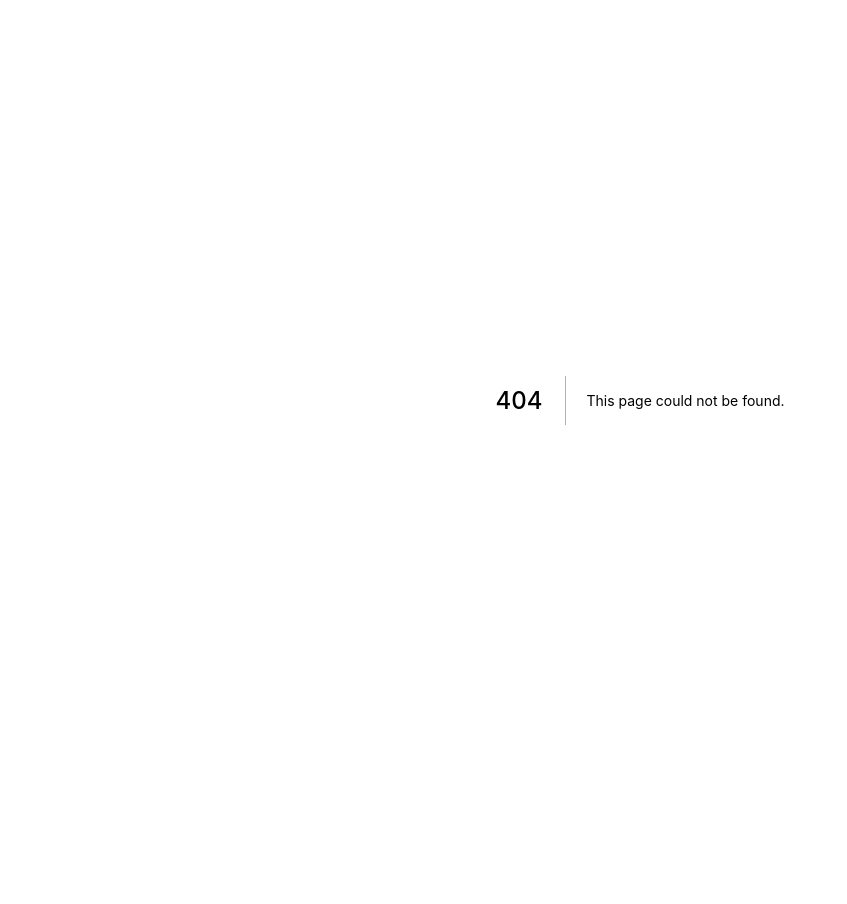
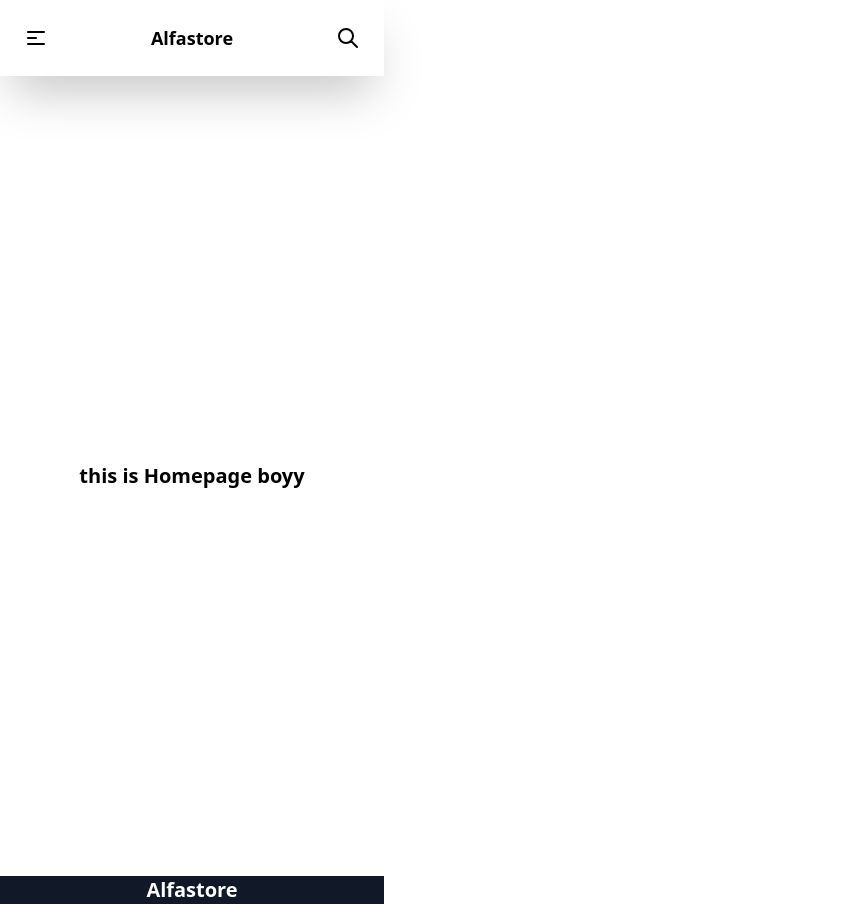
Before and after one commit to Abyanzhafran/alfastore, a Next.js app: page /Homepage in a window 1280 px wide. Before the commit this address had no page. Shown: the whole page, without its empty margins (0-847 px from the left). Before the commit the page ends 800 px from the top, so only its background shows below. Built offline with nearby package versions, Linux system fonts and the light colour scheme.

Commit message:
feat(ui): :sparkles: add headless_ui n update ui

```diff
--- /dev/null
+++ b/components/BaseFooter.tsx
@@ -0,0 +1,11 @@
+const BaseFooter = () => {
+  return (
+    <footer>
+      <div className="bg-gray-900 w-96 flex items-center justify-center">
+        <span className="font-bold text-xl text-white">Alfastore</span>
+      </div>
+    </footer>
+  )
+}
+
+export default BaseFooter
--- /dev/null
+++ b/components/BaseNavbar.tsx
@@ -0,0 +1,21 @@
+const BaseNavbar = () => {
+  return (
+    <nav className="bg-white w-96 flex flex-col gap-4 shadow-2xl">
+      <div className="flex justify-between">
+        <button className="bg-grey-light hover:bg-grey text-grey-darkest font-bold py-2 px-6 rounded inline-flex items-center">
+          <svg xmlns="http://www.w3.org/2000/svg" className="h-6 w-6" fill="none" viewBox="0 0 24 24" stroke="currentColor">
+            <path stroke-linecap="round" stroke-linejoin="round" stroke-width="2" d="M4 6h16M4 12h8m-8 6h16" />
+          </svg>
+        </button>
+        <span className="my-6 text-lg leading-7 font-bold">Alfastore</span>
+        <button className="bg-grey-light hover:bg-grey text-grey-darkest font-bold py-2 px-6 rounded inline-flex items-center">
+          <svg xmlns="http://www.w3.org/2000/svg" className="h-6 w-6" fill="none" viewBox="0 0 24 24" stroke="currentColor">
+            <path stroke-linecap="round" stroke-linejoin="round" stroke-width="2" d="M21 21l-6-6m2-5a7 7 0 11-14 0 7 7 0 0114 0z" />
+          </svg>
+        </button>
+      </div>
+    </nav>
+  )
+}
+
+export default BaseNavbar
--- /dev/null
+++ b/components/MainLayout.tsx
@@ -0,0 +1,16 @@
+import BaseNavbar from './BaseNavbar'
+import BaseFooter from './BaseFooter'
+
+const MainLayout = ({ children, className }) => {
+  return (
+    <>
+      <BaseNavbar />
+      <main className={`${className}`}>
+        {children}
+      </main>
+      <BaseFooter />
+    </>
+  )
+}
+
+export default MainLayout
--- a/package.json
+++ b/package.json
@@ -13,6 +13,7 @@
     "lint": "next lint"
   },
   "dependencies": {
+    "@headlessui/react": "^1.4.1",
     "@heroicons/react": "^1.0.4",
     "@notionhq/client": "^0.3.1",
     "next": "11.1.2",
--- /dev/null
+++ b/pages/Homepage.tsx
@@ -0,0 +1,14 @@
+import type { NextPage } from 'next'
+import MainLayout from 'components/MainLayout'
+
+const homepage: NextPage = () => {
+  return (
+    <MainLayout className="w-96">
+      <div className="flex items-center justify-center h-screen">
+        <span className="font-bold text-xl">this is Homepage boyy</span>
+      </div>
+    </MainLayout>
+  )
+}
+
+export default homepage
--- a/pages/hello.tsx
+++ b/pages/notionApiEx.tsx
@@ -1,9 +1,9 @@
 import type { NextPage } from 'next'
-import { Client } from '@notionhq/client'
+// import { Client } from '@notionhq/client'
 import styles from '../styles/Home.module.css'
 import { useEffect } from 'react'
 
-const Hello: NextPage = (result) => {
+const notionApiEx: NextPage = (result) => {
   useEffect(() => {
     console.log(result)
   }, [])
@@ -26,19 +26,19 @@ const Hello: NextPage = (result) => {
 //   console.log(response)
 // }
 
-export async function getStaticProps() {
-  const notion = new Client({ auth: process.env.NOTION_API_KEY });
-  const databaseId = "c2c863920391422384f88f2f844787ad"
-  const res = await notion.databases.query({
-    database_id: databaseId,
-  })
+// export async function getStaticProps() {
+//   const notion = new Client({ auth: process.env.NOTION_API_KEY });
+//   const databaseId = "c2c863920391422384f88f2f844787ad"
+//   const res = await notion.databases.query({
+//     database_id: databaseId,
+//   })
 
-  console.log(res)
-  return {
-    props: ({ res })
-  }
-}
+//   console.log(res)
+//   return {
+//     props: ({ res })
+//   }
+// }
 
 // tryPull()
 
-export default Hello
+export default notionApiEx
```
Also changed, not shown: .eslintrc.js, styles/globals.css (line endings or trailing spaces), 1 other file (tests, documents, lock files or other folders).
